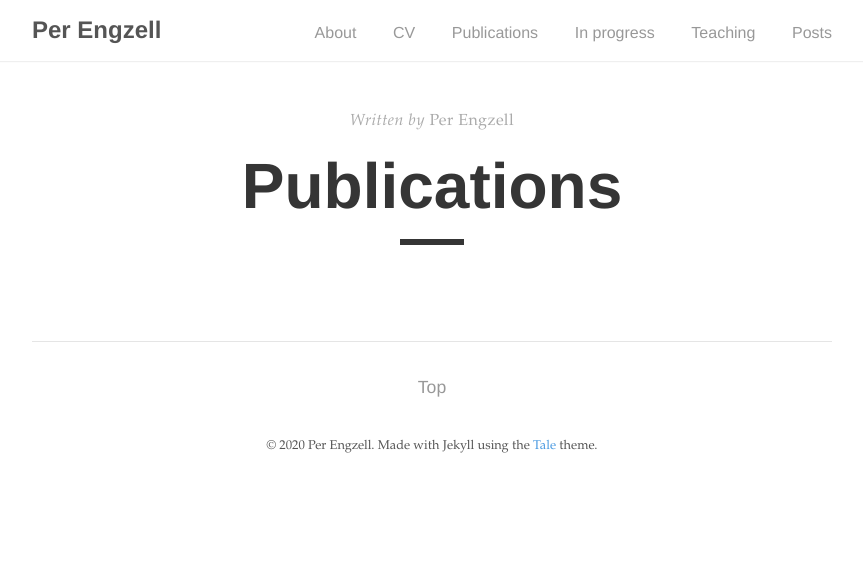
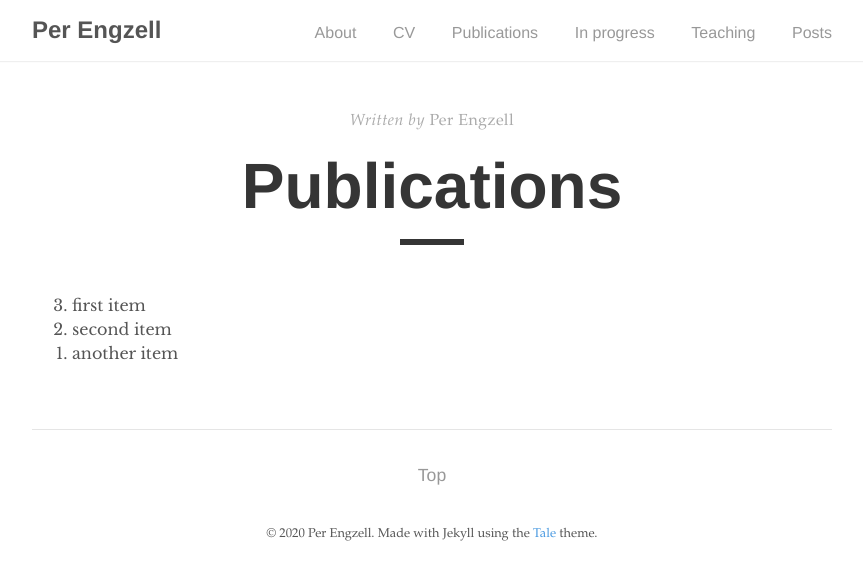
Before and after one commit to pengzell/pengzell.github.io, a Jekyll site: the page built from _pages/publications.md, in a window 1280 px wide. Shown: the top 580 px of the page, without its empty margins (208-1071 px from the left). Built offline with Jekyll 4.4.1, drawn with Linux system fonts in a browser that asks for light colours.

Commit message:
Update publications.md

```diff
--- a/_pages/publications.md
+++ b/_pages/publications.md
@@ -4,3 +4,7 @@ title: "Publications"
 author: "Per Engzell"
 permalink: /publications/
 ---
+0. first item
+0. second item
+0. another item
+{: reversed="reversed"}
```
